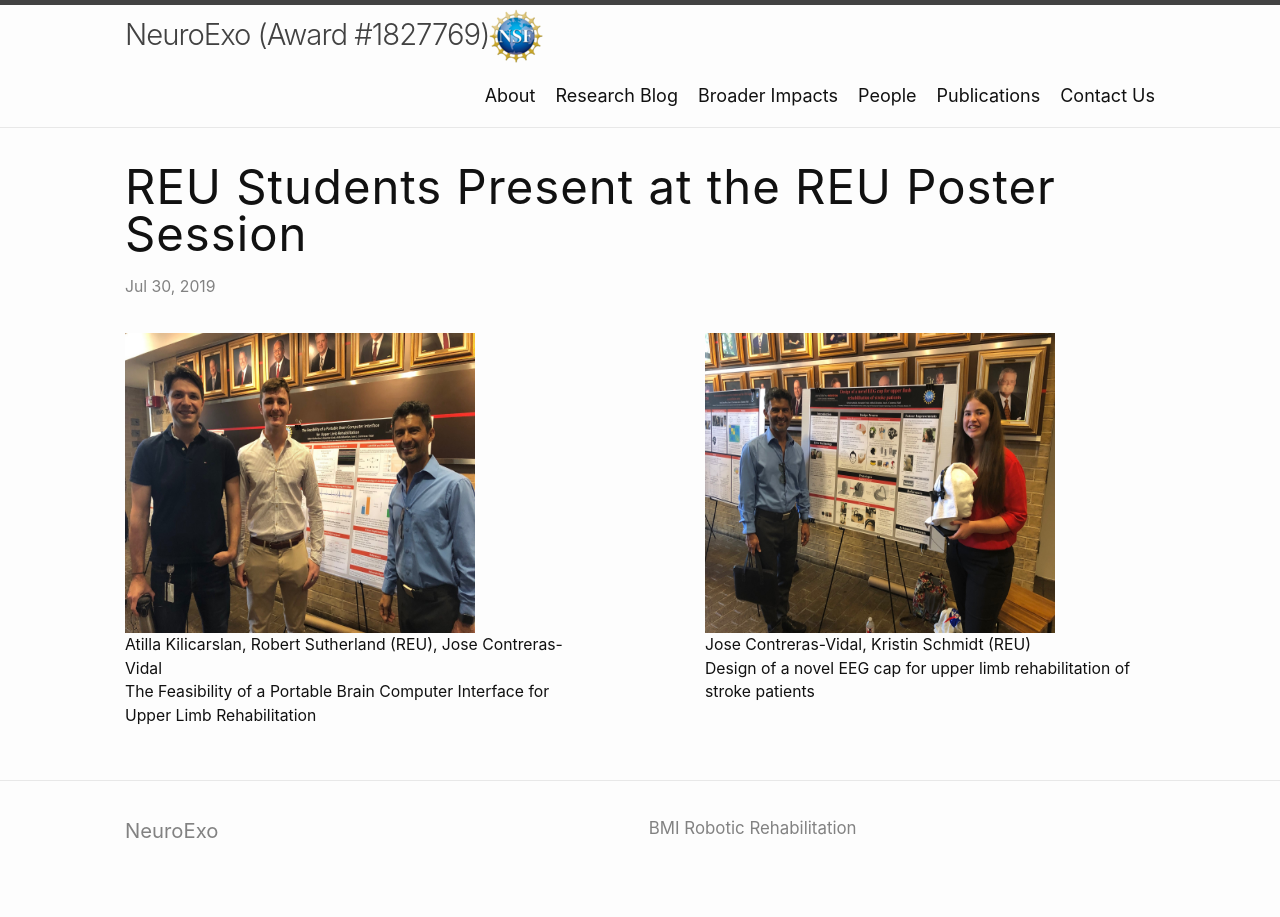
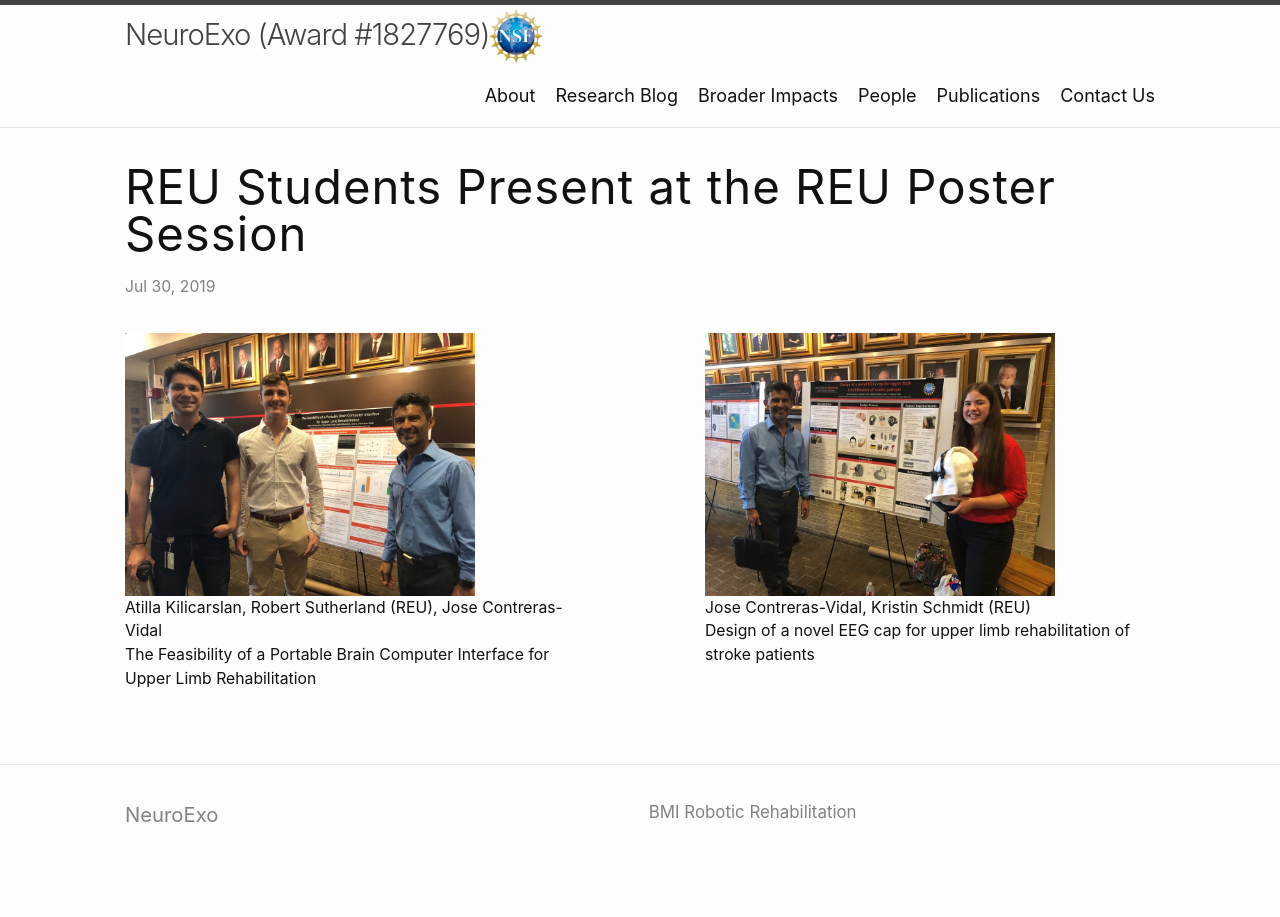
Before and after one commit to arcraik/neuroexo-website, a Jekyll site: the page built from _posts/2019-07-30-poster-session.md, in a window 1280 px wide. Built offline with Jekyll 4.4.1, drawn with Linux system fonts in a browser that asks for light colours.

Commit message:
Update 2019-07-30-poster-session.md

```diff
--- a/_posts/2019-07-30-poster-session.md
+++ b/_posts/2019-07-30-poster-session.md
@@ -3,10 +3,10 @@ layout: post
 title: REU Students Present at the REU Poster Session
 ---
 <figure class="post">
-<img src="/photos/REU-Poster-1edit.jpg" width="350" height="300" >
+<img src="/photos/REU-Poster-1edit.jpg" width="350">
 <figcaption>Atilla Kilicarslan, Robert Sutherland (REU), Jose Contreras-Vidal<br>The Feasibility of a Portable Brain Computer Interface for Upper Limb Rehabilitation
 </figcaption></figure>
 <figure class="rpost">
-<img src="/photos/REU-Poster-2.jpg" width="350" height="300" >
+<img src="/photos/REU-Poster-2.jpg" width="350" >
 <figcaption>Jose Contreras-Vidal, Kristin Schmidt (REU)<br>Design of a novel EEG cap for upper limb rehabilitation of stroke patients
 </figcaption></figure>
```
